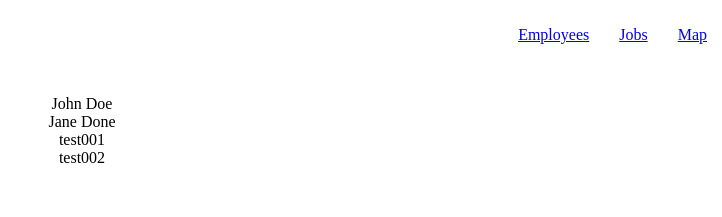
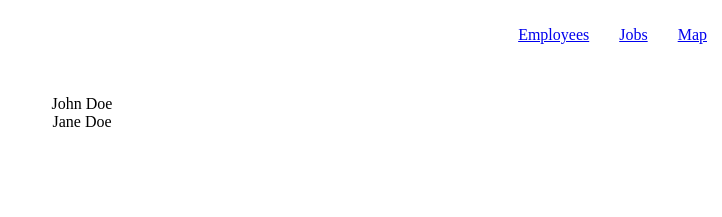
Before and after one commit to yaahcd/workflow-controller-app, a React (Vite) app: page /home/employees in a window 1280 px wide. Shown: the top 217 px of the page, without its empty margins (558-1280 px from the left). Built offline with nearby package versions, Linux system fonts and the light colour scheme.

Commit message:
added test data to start implement apps functionality

```diff
--- /dev/null
+++ b/employeeList.json
@@ -0,0 +1,54 @@
+{
+  "employees": [
+    {
+      "id": "123456",
+      "name": "John Doe",
+      "phone_number": "123456789",
+      "address": "Test Avenue, 12345",
+      "jobs_assigned": [
+         {
+          "job_name": "Millers",
+          "address": "Testing road, 8795",
+          "plots": {
+            "1254": ["second floor"],
+            "1256": ["first floor", "roof", "garage roof"]
+          }
+        },
+        {
+          "job_name":"Williams",
+          "address": "Testing road, 8795",
+          "plots": {
+            "687": ["second floor"],
+            "587": ["first floor", "roof", "garage roof"],
+            "578": ["second floor"]
+          }
+        }
+      ]
+    },
+    {
+      "id": "123789",
+      "name": "Jane Doe",
+      "phone_number": "123456789",
+      "address": "Test Avenue, 12345",
+      "jobs_assigned": [
+        {
+         "job_name": "Millers",
+         "address": "Testing road, 8795",
+         "plots": {
+           "1254": ["second floor"],
+           "1256": ["first floor", "roof", "garage roof"]
+         }
+       },
+       {
+         "job_name":"Williams",
+         "address": "Testing road, 8795",
+         "plots": {
+           "687": ["second floor"],
+           "587": ["first floor", "roof", "garage roof"],
+           "578": ["second floor"]
+         }
+       }
+     ]
+    }
+  ]
+}
--- a/src/App.jsx
+++ b/src/App.jsx
@@ -4,6 +4,7 @@ import HomePage from "./components/homePage/HomePage"
 import Navbar from './components/navbar/Navbar'
 import EmployeesList from "./components/employeesList/EmployeesList"
 import './App.css'
+import SingleEmployee from "./components/singleEmployee/SingleEmployee"
 
 function App() {
 
@@ -14,6 +15,7 @@ function App() {
       <Route path="home" element={<Navbar />}>
         <Route index element={<HomePage />}/>
         <Route path="employees" element={<EmployeesList />}/>
+        <Route path="employees/:employee" element={<SingleEmployee />}/>
       </Route>
     </Routes>
   )
--- a/src/components/employeesList/EmployeesList.jsx
+++ b/src/components/employeesList/EmployeesList.jsx
@@ -1,21 +1,19 @@
-import { EmployeesListContainer } from "./employeesList.styles"
-
-const list = [
-  "John Doe",
-  "Jane Done",
-  "test001",
-  "test002"
-]
+import { EmployeesListContainer } from "./employeesList.styles";
+import { useNavigate } from "react-router-dom";
+import { employees } from "../../../employeeList.json";
 
 function EmployeesList() {
+  const navigate = useNavigate();
 
   return (
-    <EmployeesListContainer>
-      {list.map((employee) => (
-        <p>{employee}</p>
+      <EmployeesListContainer>
+        {employees.map((employee, index) => (
+          <p key={index} onClick={() => navigate(`${employee.id}`)}>
+            {employee.name}
+          </p>
         ))}
-    </EmployeesListContainer>
-  )
+      </EmployeesListContainer>
+  );
 }
 
-export default EmployeesList
+export default EmployeesList;
--- a/src/components/homePage/HomePage.jsx
+++ b/src/components/homePage/HomePage.jsx
@@ -1,11 +1,9 @@
-import Navbar from "../navbar/Navbar"
 import { HomePageContainer } from "./homePage.styles"
 
 
 function HomePage() {
   return (
     <HomePageContainer>
-      {/* <Navbar/> */}
       <h1>HELLO</h1>
     </HomePageContainer>
   )
--- a/src/components/homePage/homePage.styles.jsx
+++ b/src/components/homePage/homePage.styles.jsx
@@ -4,4 +4,6 @@ export const HomePageContainer = styled.div`
 display: flex;
 justify-content center;
 align-items: center;
+text-align: center;
+margin: auto;
 `
--- /dev/null
+++ b/src/components/singleEmployee/SingleEmployee.jsx
@@ -0,0 +1,30 @@
+import { useParams } from "react-router-dom";
+import { employees } from "../../../employeeList.json";
+
+function SingleEmployee() {
+  const { employee } = useParams();
+
+  const employeeDetails = employees.filter((person) => person.id === employee);
+
+  return (
+    <div>
+      <p>{employeeDetails[0].name}</p>
+      <p>{employeeDetails[0].address}</p>
+      <p>{employeeDetails[0].phone_number}</p>
+      {employeeDetails[0].jobs_assigned.map((job) => {
+        return (
+          <>
+            <p>{job.job_name}</p>
+            <p>{job.address}</p>
+            <p>Plots: </p>
+            {Object.keys(job.plots).map((key) => {
+              return <p>{`${key}: ${job.plots[key].join(", ")}`}</p>;
+            })}
+          </>
+        );
+      })}
+    </div>
+  );
+}
+
+export default SingleEmployee;
--- /dev/null
+++ b/src/components/singleEmployee/singleEmployee.styles.jsx
@@ -0,0 +1 @@
+import styled from "styled-components";
```
